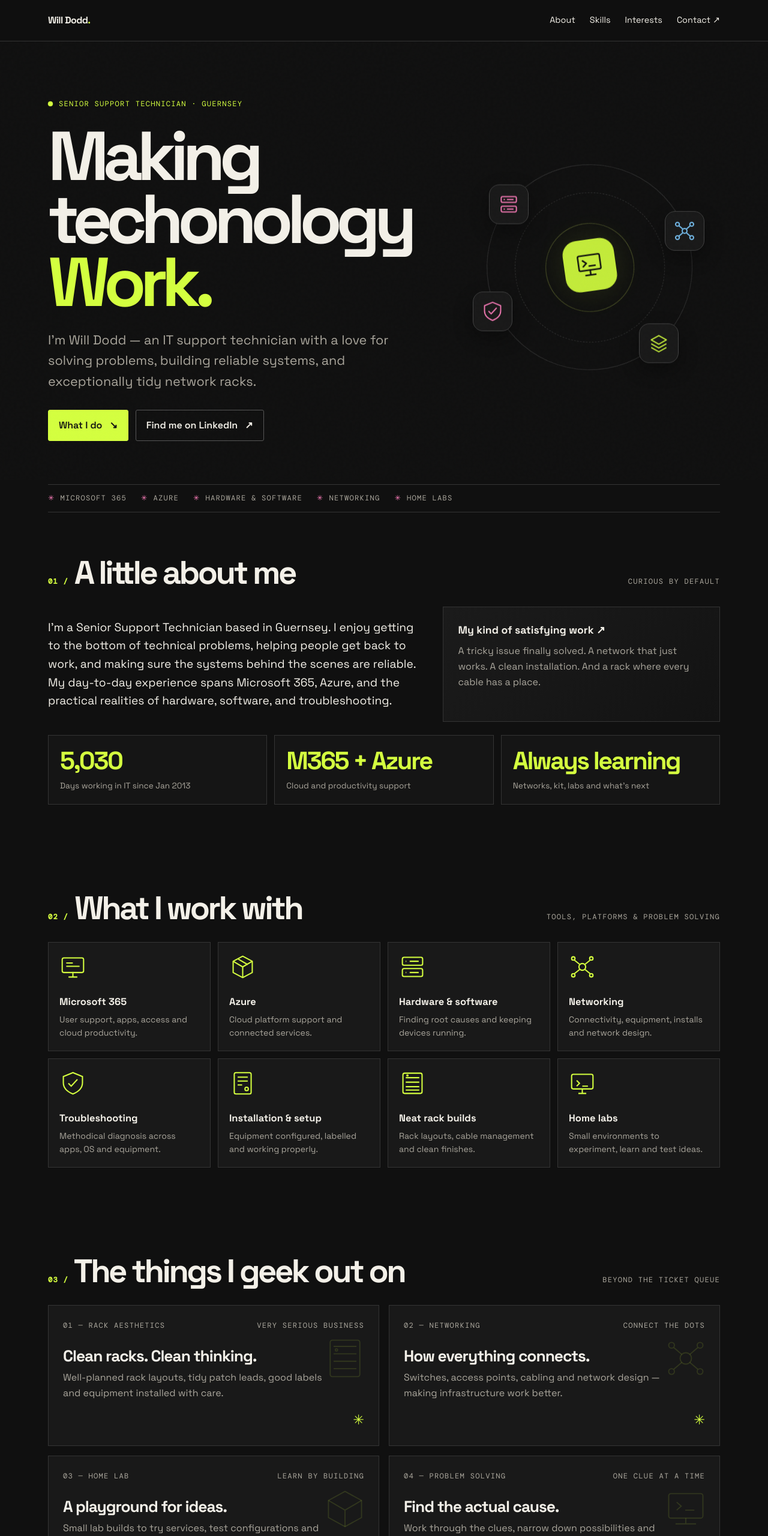
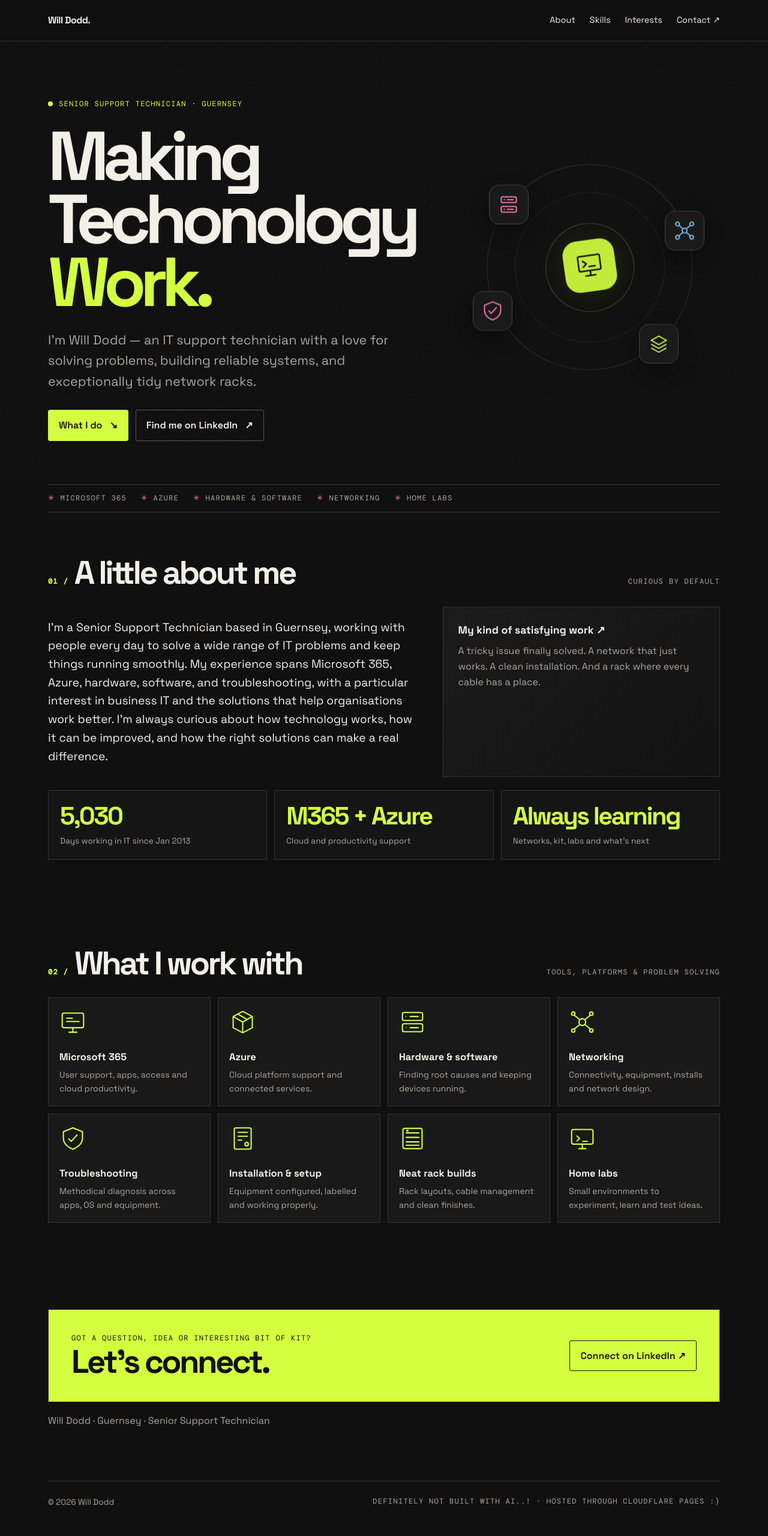
Before and after one commit to 2gh4ktk9vk-coder/website, a plain HTML site: page index.html in a window 1280 px wide. Shown: the top 2560 px of the page at 60% size. Drawn offline with nearby package versions, Linux system fonts and the light colour scheme.

Commit message:
Update index.html

```diff
--- a/index.html
+++ b/index.html
@@ -32,14 +32,16 @@ h1{font-size:clamp(3.5rem,9vw,8rem);line-height:.91;letter-spacing:-.085em;margi
 <body>
 <header><nav class="wrap" aria-label="Main navigation"><a class="logo" href="#home">Will Dodd<span>.</span></a><div class="navlinks"><a href="#about">About</a><a href="#skills">Skills</a><a href="#interests">Interests</a><a href="#contact">Contact ↗</a></div><div class="progress" id="progress"></div></nav></header>
 <main id="home">
-<section class="hero wrap"><div class="hero-copy"><div class="kicker mono"><span class="dot"></span> Senior Support Technician · Guernsey</div><h1>Making techonology<br><em>Work.</em></h1><p class="intro">I'm Will Dodd — an IT support technician with a love for solving problems, building reliable systems, and exceptionally tidy network racks.</p><div class="cta"><a class="btn primary" href="#skills">What I do <span>↘</span></a><a class="btn" href="https://www.linkedin.com/in/whdodd/" target="_blank" rel="noreferrer">Find me on LinkedIn <span>↗</span></a></div></div>
+<section class="hero wrap"><div class="hero-copy"><div class="kicker mono"><span class="dot"></span> Senior Support Technician · Guernsey</div><h1>Making Techonology<br><em>Work.</em></h1><p class="intro">I'm Will Dodd — an IT support technician with a love for solving problems, building reliable systems, and exceptionally tidy network racks.</p><div class="cta"><a class="btn primary" href="#skills">What I do <span>↘</span></a><a class="btn" href="https://www.linkedin.com/in/whdodd/" target="_blank" rel="noreferrer">Find me on LinkedIn <span>↗</span></a></div></div>
 <div class="hero-art" aria-hidden="true"><div class="orbit"></div><div class="orbit two"></div><div class="orbit three"></div><div class="core"><svg viewBox="0 0 64 64" fill="none" stroke="currentColor" stroke-width="3" stroke-linecap="round" stroke-linejoin="round"><rect x="10" y="12" width="44" height="30" rx="3"/><path d="M22 52h20M32 42v10M19 22l7 6-7 6M31 34h12"/></svg></div>
 <div class="float-icon one"><svg viewBox="0 0 48 48" fill="none" stroke="currentColor" stroke-width="2.5" stroke-linecap="round"><rect x="8" y="8" width="32" height="12" rx="3"/><rect x="8" y="28" width="32" height="12" rx="3"/><path d="M14 14h1m-1 20h1M21 14h12M21 34h12"/></svg></div>
 <div class="float-icon two"><svg viewBox="0 0 48 48" fill="none" stroke="currentColor" stroke-width="2.5"><circle cx="24" cy="24" r="5"/><circle cx="9" cy="10" r="4"/><circle cx="39" cy="10" r="4"/><circle cx="9" cy="38" r="4"/><circle cx="39" cy="38" r="4"/><path d="M20 20 12 13m16 7 8-7M20 28l-8 7m16-7 8 7"/></svg></div>
 <div class="float-icon three"><svg viewBox="0 0 48 48" fill="none" stroke="currentColor" stroke-width="2.5" stroke-linejoin="round"><path d="M8 17 24 8l16 9-16 9-16-9Z"/><path d="M8 25l16 9 16-9M8 33l16 9 16-9"/></svg></div>
 <div class="float-icon four"><svg viewBox="0 0 48 48" fill="none" stroke="currentColor" stroke-width="2.5" stroke-linecap="round" stroke-linejoin="round"><path d="M24 5 7 12v11c0 10 7 16 17 20 10-4 17-10 17-20V12L24 5Z"/><path d="m16 24 5 5 11-12"/></svg></div></div></section>
 <div class="ticker wrap mono"><span>Microsoft 365</span><span>Azure</span><span>Hardware & software</span><span>Networking</span><span>Home labs</span></div>
-<section id="about" class="wrap reveal"><div class="sectionhead"><h2><span class="number mono">01 /</span> A little about me</h2><span class="mono muted">Curious by default</span></div><div class="aboutgrid"><p class="aboutcopy">I'm a Senior Support Technician based in Guernsey. I enjoy getting to the bottom of technical problems, helping people get back to work, and making sure the systems behind the scenes are reliable. My day-to-day experience spans Microsoft 365, Azure, and the practical realities of hardware, software, and troubleshooting.</p><div class="note"><strong>My kind of satisfying work ↗</strong><span class="muted">A tricky issue finally solved. A network that just works. A clean installation. And a rack where every cable has a place.</span></div></div>
+<section id="about" class="wrap reveal"><div class="sectionhead"><h2><span class="number mono">01 /</span> A little about me</h2><span class="mono muted">Curious by default</span></div><div class="aboutgrid"><p class="aboutcopy">I'm a Senior Support Technician based in Guernsey, working with people every day to solve a wide range of IT problems and keep things running smoothly. My experience spans Microsoft 365, Azure, hardware, software, and troubleshooting, with a particular interest in business IT and the solutions that help organisations work better.
+
+I'm always curious about how technology works, how it can be improved, and how the right solutions can make a real difference.</p><div class="note"><strong>My kind of satisfying work ↗</strong><span class="muted">A tricky issue finally solved. A network that just works. A clean installation. And a rack where every cable has a place.</span></div></div>
 <div class="stats"><div class="stat reveal"><div class="stat-number" id="daysCount">—</div><div class="stat-label">Days working in IT since Jan 2013</div></div><div class="stat reveal"><div class="stat-number">M365 + Azure</div><div class="stat-label">Cloud and productivity support</div></div><div class="stat reveal"><div class="stat-number">Always learning</div><div class="stat-label">Networks, kit, labs and what’s next</div></div></div></section>
 <section id="skills" class="wrap reveal"><div class="sectionhead"><h2><span class="number mono">02 /</span> What I work with</h2><span class="mono muted">Tools, platforms & problem solving</span></div><div class="skills">
 <article class="skill reveal"><svg class="skill-icon" viewBox="0 0 48 48" fill="none" stroke="currentColor" stroke-width="2.2" stroke-linecap="round" aria-hidden="true"><rect x="5" y="8" width="38" height="26" rx="3"/><path d="M17 42h14M24 34v8M13 17h10M13 23h22"/></svg><h3>Microsoft 365</h3><p>User support, apps, access and cloud productivity.</p></article>
@@ -50,12 +52,6 @@ h1{font-size:clamp(3.5rem,9vw,8rem);line-height:.91;letter-spacing:-.085em;margi
 <article class="skill reveal"><svg class="skill-icon" viewBox="0 0 48 48" fill="none" stroke="currentColor" stroke-width="2.2" aria-hidden="true"><rect x="9" y="5" width="30" height="38" rx="3"/><path d="M15 13h18M15 20h18M15 27h8"/><circle cx="31" cy="34" r="3"/></svg><h3>Installation & setup</h3><p>Equipment configured, labelled and working properly.</p></article>
 <article class="skill reveal"><svg class="skill-icon" viewBox="0 0 48 48" fill="none" stroke="currentColor" stroke-width="2.2" aria-hidden="true"><rect x="7" y="6" width="34" height="36" rx="3"/><path d="M12 14h24M12 22h24M12 30h24M12 36h24"/><circle cx="15" cy="10" r="1"/></svg><h3>Neat rack builds</h3><p>Rack layouts, cable management and clean finishes.</p></article>
 <article class="skill reveal"><svg class="skill-icon" viewBox="0 0 48 48" fill="none" stroke="currentColor" stroke-width="2.2" aria-hidden="true"><rect x="5" y="8" width="38" height="26" rx="3"/><path d="M17 42h14M24 34v8M14 19l5 5-5 5M24 29h10"/></svg><h3>Home labs</h3><p>Small environments to experiment, learn and test ideas.</p></article>
-</div></section>
-<section id="interests" class="wrap reveal"><div class="sectionhead"><h2><span class="number mono">03 /</span> The things I geek out on</h2><span class="mono muted">Beyond the ticket queue</span></div><div class="projects">
-<article class="project"><svg class="project-art" viewBox="0 0 80 80" fill="none" stroke="currentColor" stroke-width="2"><rect x="14" y="8" width="52" height="64" rx="4"/><path d="M20 19h40M20 32h40M20 45h40M20 58h40"/><circle cx="25" cy="25" r="2"/></svg><div class="top mono"><span>01 — Rack aesthetics</span><span>Very serious business</span></div><div><h3>Clean racks. Clean thinking.</h3><p>Well-planned rack layouts, tidy patch leads, good labels and equipment installed with care.</p></div><div class="arrow">✳</div></article>
-<article class="project"><svg class="project-art" viewBox="0 0 80 80" fill="none" stroke="currentColor" stroke-width="2"><circle cx="40" cy="40" r="10"/><circle cx="15" cy="17" r="5"/><circle cx="65" cy="17" r="5"/><circle cx="15" cy="63" r="5"/><circle cx="65" cy="63" r="5"/><path d="m33 33-14-12m28 12 14-12M33 47 19 59m28-12 14 12"/></svg><div class="top mono"><span>02 — Networking</span><span>Connect the dots</span></div><div><h3>How everything connects.</h3><p>Switches, access points, cabling and network design — making infrastructure work better.</p></div><div class="arrow">✳</div></article>
-<article class="project"><svg class="project-art" viewBox="0 0 80 80" fill="none" stroke="currentColor" stroke-width="2"><path d="M40 9 11 25v30l29 16 29-16V25L40 9Z"/><path d="m11 25 29 17 29-17M40 42v29"/></svg><div class="top mono"><span>03 — Home lab</span><span>Learn by building</span></div><div><h3>A playground for ideas.</h3><p>Small lab builds to try services, test configurations and learn by getting hands-on.</p></div><div class="arrow">✳</div></article>
-<article class="project"><svg class="project-art" viewBox="0 0 80 80" fill="none" stroke="currentColor" stroke-width="2"><rect x="10" y="13" width="60" height="43" rx="4"/><path d="M22 66h36M40 56v10M24 28l8 7-8 7M39 42h16"/></svg><div class="top mono"><span>04 — Problem solving</span><span>One clue at a time</span></div><div><h3>Find the actual cause.</h3><p>Work through the clues, narrow down possibilities and find a fix that makes sense.</p></div><div class="arrow">✳</div></article>
 </div></section>
 <section id="contact" class="wrap reveal"><div class="contact"><div><div class="mono">Got a question, idea or interesting bit of kit?</div><h2>Let's connect.</h2></div><a class="btn" href="https://www.linkedin.com/in/whdodd/" target="_blank" rel="noreferrer">Connect on LinkedIn ↗</a></div><p class="muted" style="margin-top:18px">Will Dodd · Guernsey · Senior Support Technician</p></section>
 </main>
```
